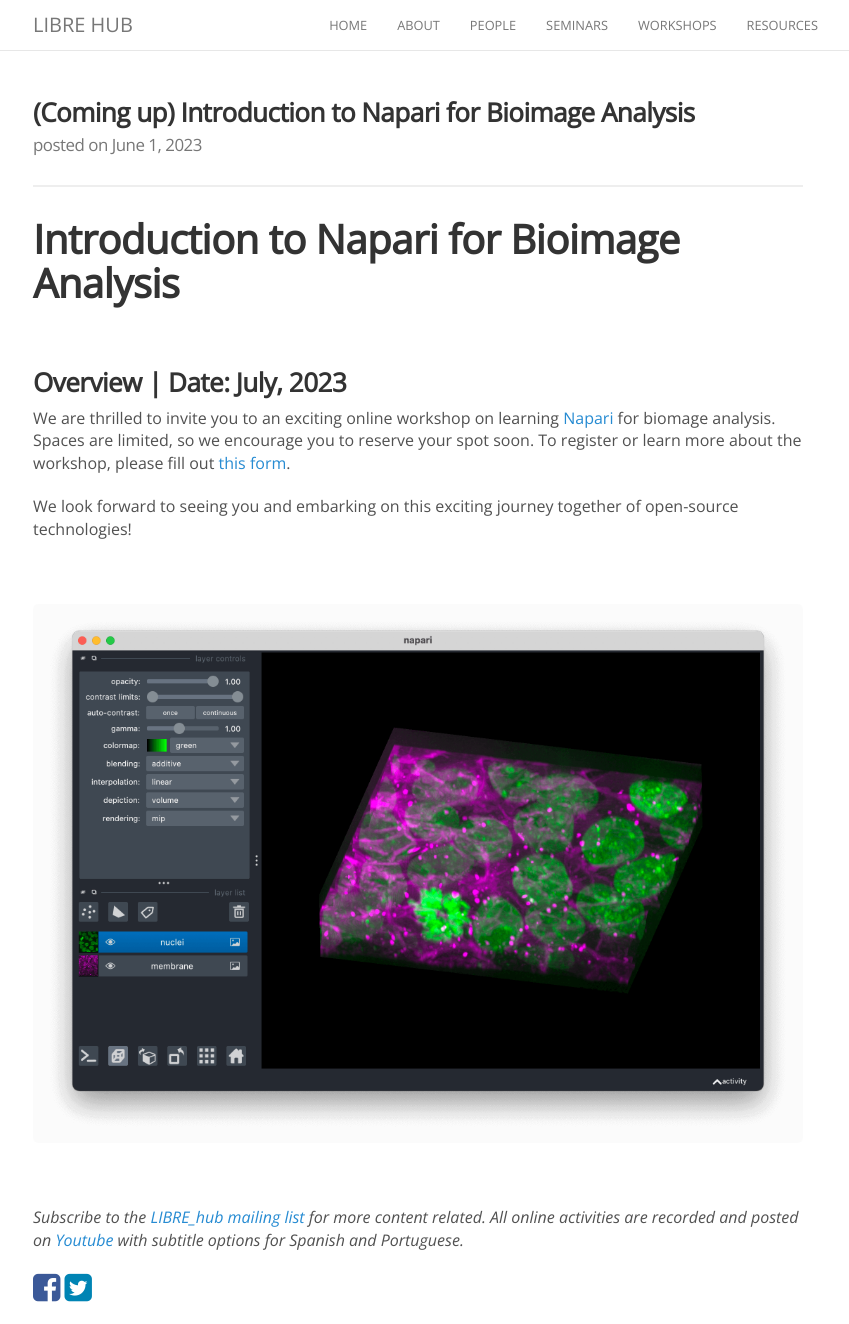
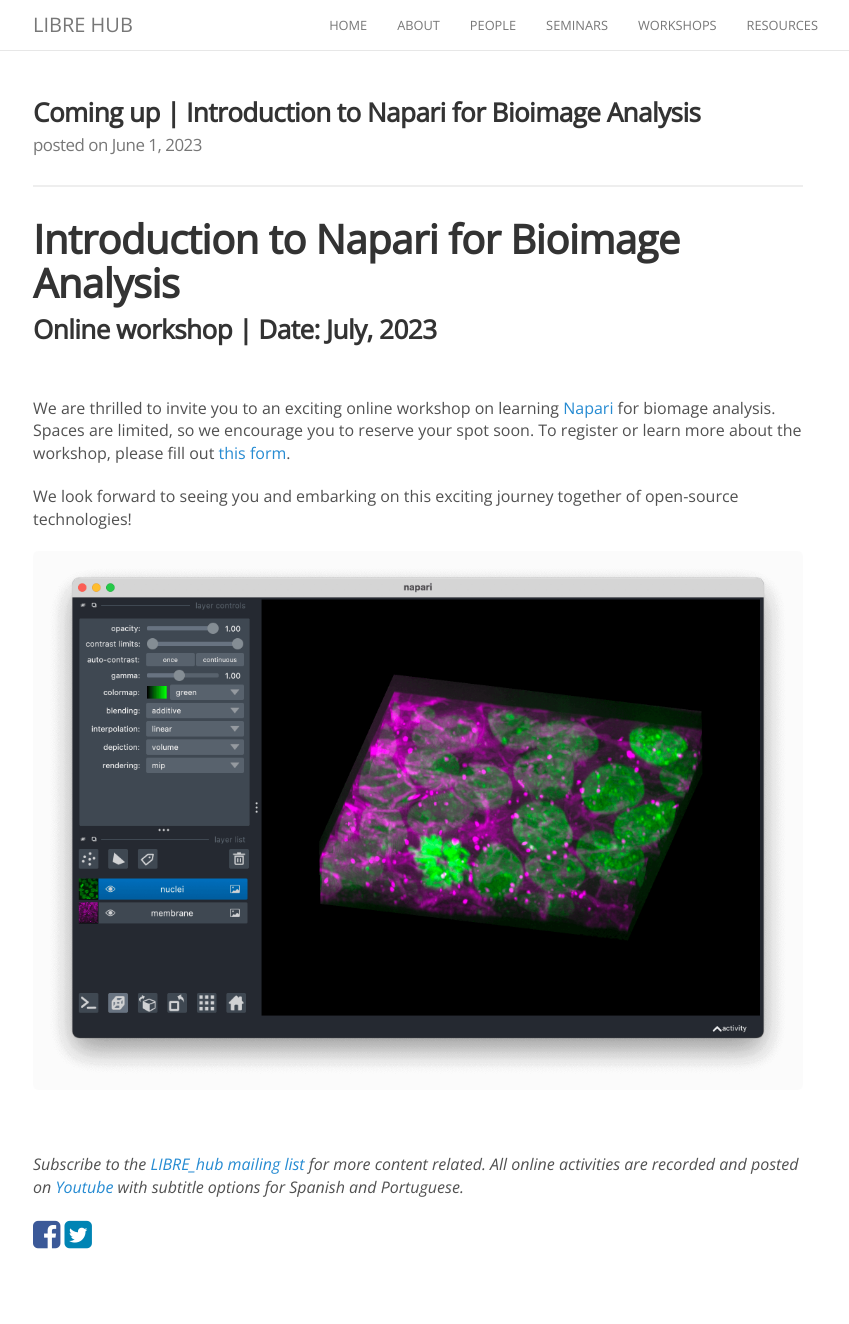
Before and after one commit to LIBREhub/LIBREhub.github.io, a Jekyll site: the page built from _posts/2023-06-01-napari-ws.md, in a window 1280 px wide and 1324 px high. Shown: the whole window, without its empty margins (222-1071 px from the left). Built offline with Jekyll 4.4.1, drawn with Linux system fonts in a browser that asks for light colours; nearby versions of some CDN libraries.

Commit message:
Update page

```diff
--- a/_posts/2023-06-01-napari-ws.md
+++ b/_posts/2023-06-01-napari-ws.md
@@ -1,5 +1,5 @@
 ---
-title: (Coming up) Introduction to Napari for Bioimage Analysis
+title: Coming up | Introduction to Napari for Bioimage Analysis
 description: LIBRE hub workshop
 categories: newworkshop
 header-img: images/others/napari.png
@@ -7,15 +7,13 @@
 
 # Introduction to Napari for Bioimage Analysis
 
+### Online workshop | Date: July, 2023
+
 <br>
-
-### Overview | Date: July, 2023
 
 We are thrilled to invite you to an exciting online workshop on learning [Napari](https://napari.org/stable/) for biomage analysis. Spaces are limited, so we encourage you to reserve your spot soon. To register or learn more about the workshop, please fill out [this form](https://docs.google.com/forms/d/e/1FAIpQLSfI1ostEkfJMFc-hXD3nndusale9aa5rmKUgMku31-S73ZzcA/viewform).
 
 We look forward to seeing you and embarking on this exciting journey together of open-source technologies!
-
-<br>
 
 <p align="center">
 <img src="{{site.baseurl}}/images/others/napari.png" data-action="zoom">
```
